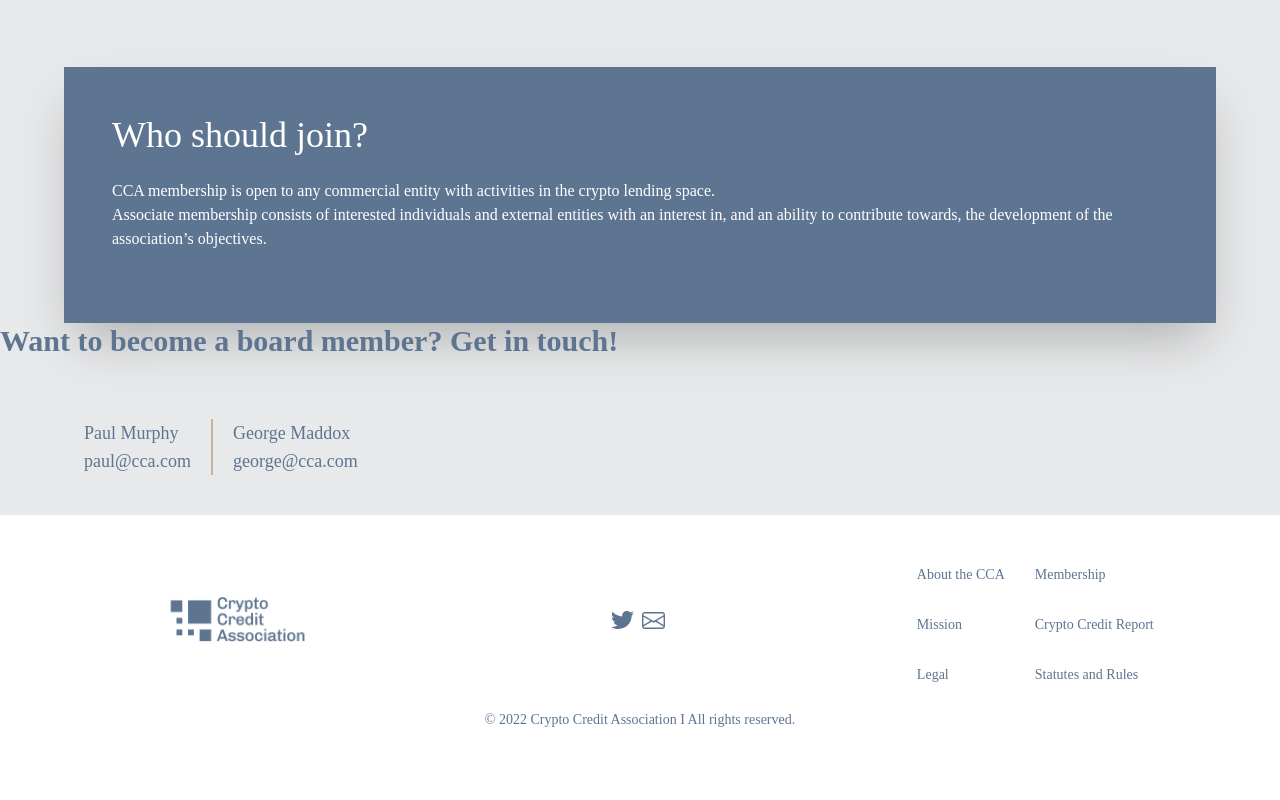
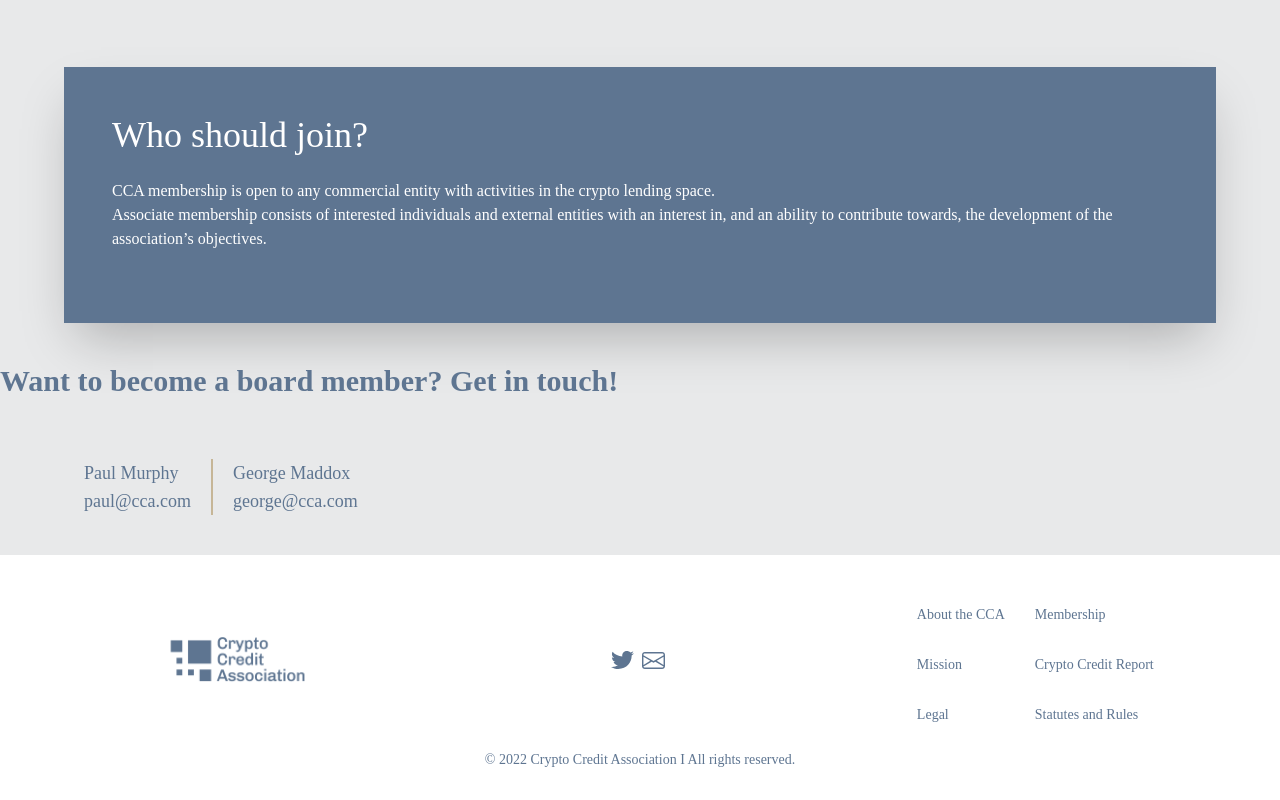
Before and after one commit to crypto-credit-association/cca-website, a Next.js app: page /about in a window 1280 px wide. Shown: the part 1404-2204 px from the top of the page. Before the commit the page ends 2164 px from the top, so only its background shows below. Built offline with nearby package versions, Linux system fonts and the light colour scheme; a web font is replaced by a local one.

Commit message:
Margin on CTA updated

```diff
--- a/src/components/layout/getInTouch.js
+++ b/src/components/layout/getInTouch.js
@@ -3,9 +3,8 @@ import React from "react";
 function GetinTouch(props) {
     return (
         <>
-            <div>
+            <div className="mt-10 lg:my-24">
                 <h3 className="pt-24 pb-5 text-3xl font-bold paddingBt">Want to become a board member? Get in touch!</h3>
-            </div>
             <div className="max-w-6xl md:m-auto flex mx-auto py-10 md:pt-10">
                 <div className="px-5">
                     <p className="pt-8 pb-2.5 text-lg"> Paul Murphy</p>
@@ -16,6 +15,7 @@ function GetinTouch(props) {
                     <a href="mailto:george@cca.com" target="_blank" rel="noreferrer"><p className="md:px-10 pb-8 text-lg">george@cca.com</p></a>
                 </div>
             </div>
+        </div>
         </>
     );
 }
```
